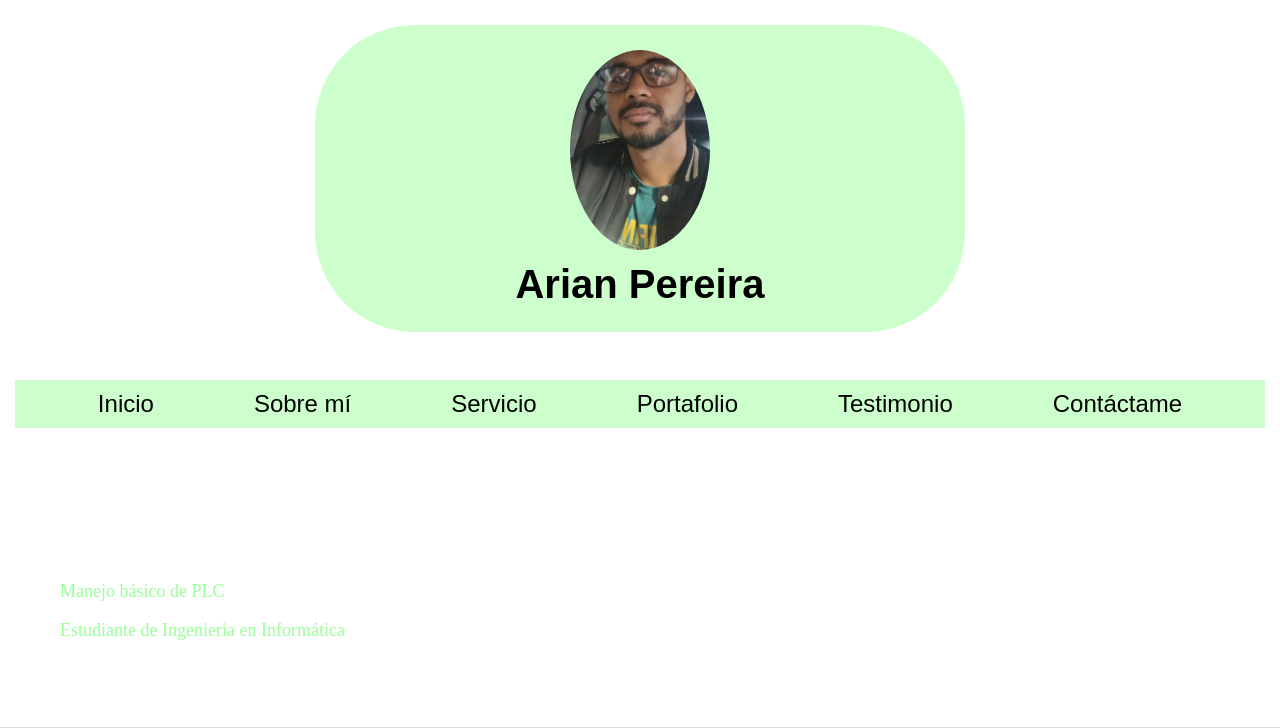
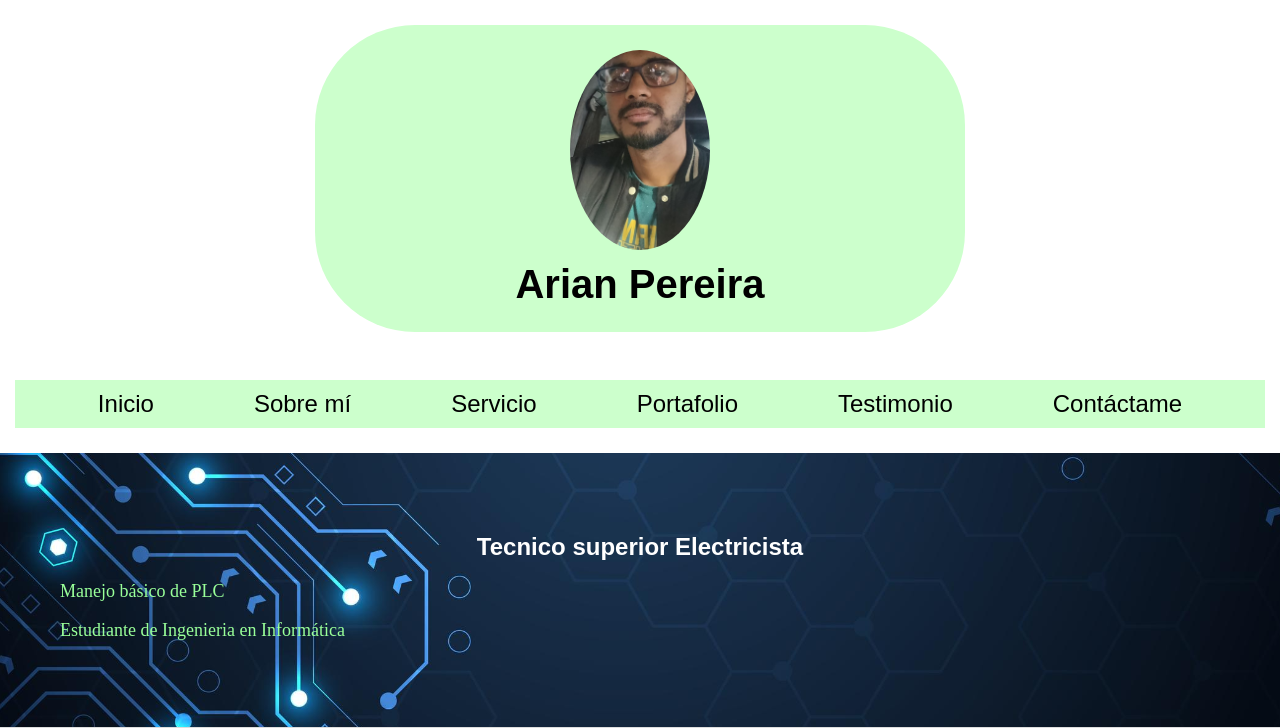
Before and after one commit to Arjepear/miportafolio3.github.io, a plain HTML site: page index.html in a window 1280 px wide. Shown: the top 728 px of the page. Drawn offline with Linux system fonts and the light colour scheme; files whose address does not match are found by name.

Commit message:
Update estilo.css

```diff
--- a/estilo.css
+++ b/estilo.css
@@ -1,7 +1,7 @@
 /* Estilos en general, base de estilo para todo el portafolio */
 /* Fondo de toda la página */
 body {
-    background-image: url("Imagenes/imagenfondoperfil2.jpg");
+    background-image: url("imagenfondoperfil2.jpg");
     background-size: cover;
     background-position: center;
     background-repeat: no-repeat;
```
